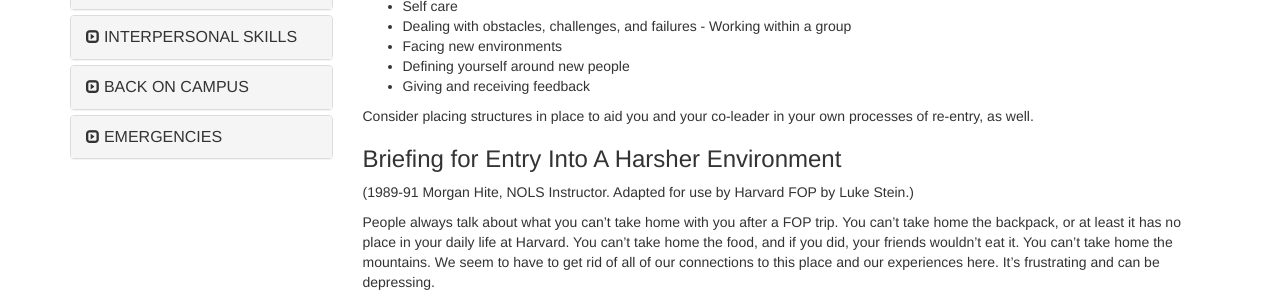
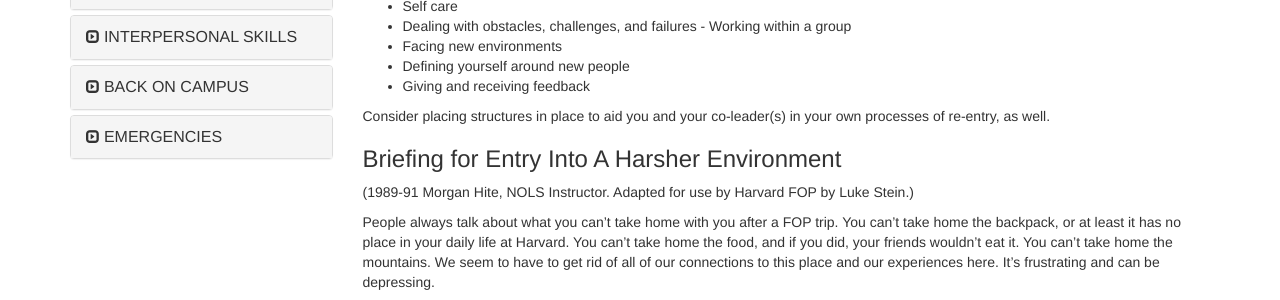
Before and after one commit to neo-project/global-blockchain-compliance-hub, a Jekyll site: the page built from _posts/1111-11-11-reentry.md, in a window 1280 px wide. Shown: the part 277-577 px from the top of the page. Built offline with Jekyll 4.4.1, drawn with Linux system fonts in a browser that asks for light colours; nearby versions of some CDN libraries; comment, search, counter and statistics services are not loaded.

```diff
--- a/_posts/1111-11-11-reentry.md
+++ b/_posts/1111-11-11-reentry.md
@@ -17,7 +17,7 @@ As your trip is progressing, and particularly during any final debriefs, think a
 - Defining yourself around new people
 - Giving and receiving feedback
 
-Consider placing structures in place to aid you and your co-leader in your own processes of re-entry, as well.
+Consider placing structures in place to aid you and your co-leader(s) in your own processes of re-entry, as well.
 
 ### Briefing for Entry Into A Harsher Environment
 
```
